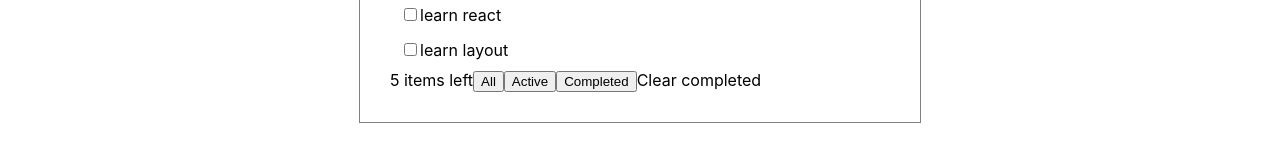
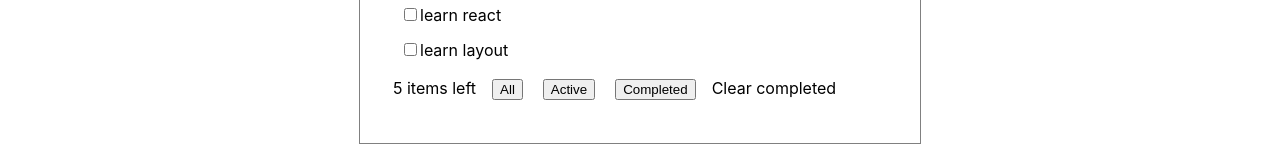
Before and after one commit to Stadionova/todolist-zichein, a React (Create React App) app: page / in a window 1280 px wide. Shown: the part 343-506 px from the top of the page. Built offline with nearby package versions, Linux system fonts and the light colour scheme.

Commit message:
added styles for footer elements

```diff
--- a/src/components/todo-list/ToDoList.css
+++ b/src/components/todo-list/ToDoList.css
@@ -41,4 +41,14 @@
 
 .todolist .todolist-footer {
   display: flex;
+  margin-top: 10px;
 }
+
+.todolist .todolist-footer div {
+  padding: 3px;
+}
+
+.todolist .todolist-footer button {
+    margin: 10px;
+    margin-top: 0px;
+  }
```
